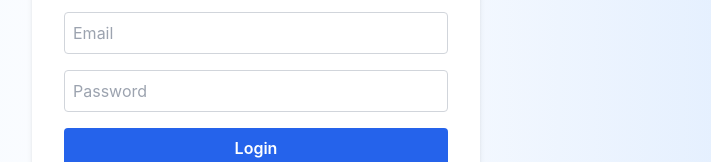
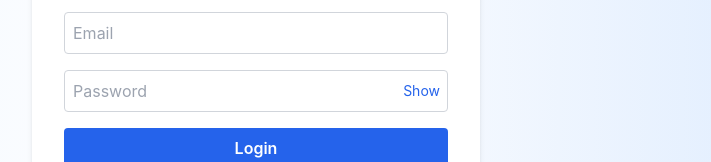
Before and after one commit to matt0a/sounditout, a React (Create React App) app in the folder sounditout-frontend/: page /login in a window 1280 px wide. Shown: the part 316-478 px from the top of the page, without its empty margins (384-1095 px from the left). Built offline with nearby package versions, Linux system fonts and the light colour scheme.

Commit message:
added show button for the login page

```diff
--- a/sounditout-frontend/src/pages/LoginPage.tsx
+++ b/sounditout-frontend/src/pages/LoginPage.tsx
@@ -20,6 +20,7 @@ const getUserRole = (roles: string[]): 'admin' | 'student' | 'unknown' => {
 const LoginPage: React.FC = () => {
     const [email, setEmail] = useState('');
     const [password, setPassword] = useState('');
+    const [showPassword, setShowPassword] = useState(false);
     const [error, setError] = useState('');
     const navigate = useNavigate();
 
@@ -39,18 +40,9 @@ const LoginPage: React.FC = () => {
 
             localStorage.setItem('token', token);
 
-            try {
             const decoded = jwtDecode<DecodedToken>(token);
-                console.log('✅ Decoded token:', decoded);
-
             const roleList: string[] = decoded.roles ?? (decoded.role ? [decoded.role] : []);
-                if (roleList.length === 0) {
-                    setError('Token missing roles');
-                    return;
-                }
-
             const role = getUserRole(roleList);
-                console.log('✅ User role:', role);
 
             switch (role) {
                 case 'admin':
@@ -61,11 +53,6 @@ const LoginPage: React.FC = () => {
                     break;
                 default:
                     setError('Unauthorized role');
-                        break;
-                }
-            } catch (decodeErr) {
-                console.error('❌ Token decode error:', decodeErr);
-                setError('Failed to decode token');
             }
 
         } catch (err: any) {
@@ -91,14 +78,23 @@ const LoginPage: React.FC = () => {
                         className="w-full p-2 border border-gray-300 rounded"
                     />
 
+                    <div className="relative">
                         <input
-                        type="password"
+                            type={showPassword ? 'text' : 'password'}
                             placeholder="Password"
                             value={password}
                             onChange={e => setPassword(e.target.value)}
                             required
-                        className="w-full p-2 border border-gray-300 rounded"
+                            className="w-full p-2 border border-gray-300 rounded pr-10"
                         />
+                        <button
+                            type="button"
+                            onClick={() => setShowPassword(prev => !prev)}
+                            className="absolute right-2 top-1/2 transform -translate-y-1/2 text-sm text-blue-600"
+                        >
+                            {showPassword ? 'Hide' : 'Show'}
+                        </button>
+                    </div>
 
                     <button
                         type="submit"
@@ -108,7 +104,6 @@ const LoginPage: React.FC = () => {
                     </button>
                 </form>
 
-                {/* Sign Up Link */}
                 <p className="mt-4 text-sm text-center">
                     Don’t have an account?{' '}
                     <a href="/register" className="text-blue-600 hover:underline font-medium">
```
Lines whose indentation alone changed are shown as unchanged.
